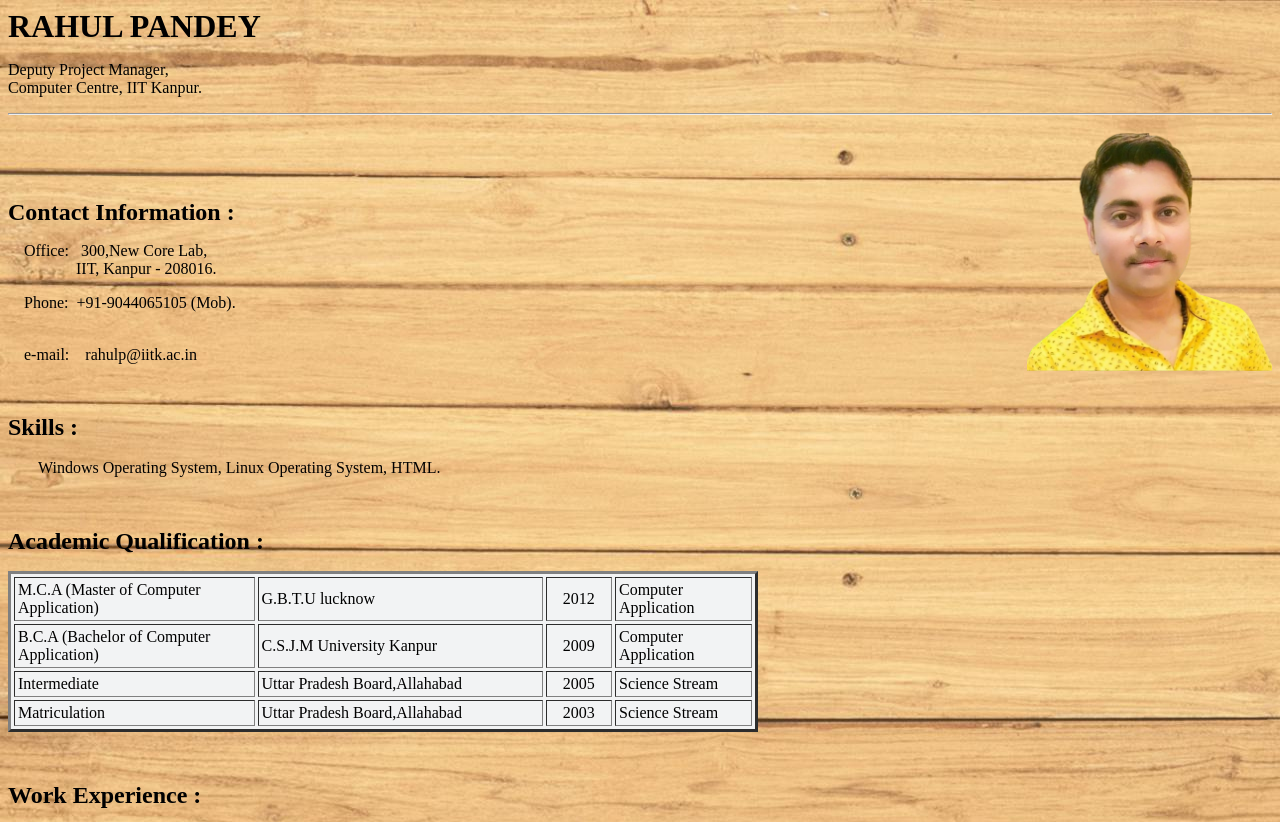
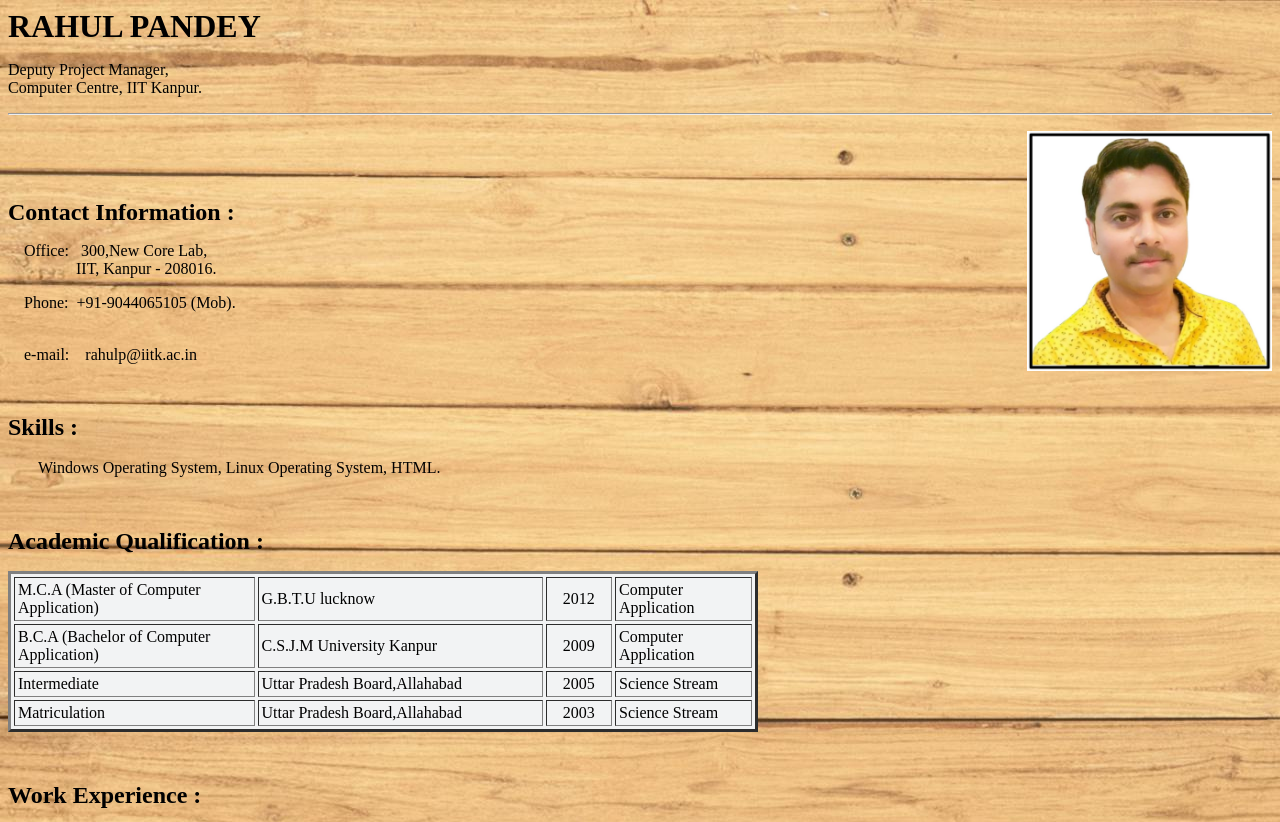
Before and after one commit to 86rahul/rahulbiodata.github.io, a plain HTML site: page index.html in a window 1280 px wide. Shown: the top 822 px of the page. Drawn offline with Linux system fonts and the light colour scheme.

Commit message:
Update index.html

```diff
--- a/index.html
+++ b/index.html
@@ -16,7 +16,7 @@
 Computer
 Centre, IIT Kanpur.</p>
 <hr align="left">
-<p align="left"><img border="0" src="rp.jpg" width="245" height="240" align="right">&nbsp;&nbsp;&nbsp;
+<p align="left"><img border="0" src="ab.jpg" width="245" height="240" align="right">&nbsp;&nbsp;&nbsp;
 &nbsp;&nbsp;&nbsp;&nbsp;&nbsp;&nbsp;&nbsp;&nbsp;&nbsp;&nbsp;&nbsp;&nbsp;&nbsp;&nbsp;&nbsp;&nbsp;&nbsp;&nbsp;&nbsp;&nbsp;&nbsp;&nbsp;&nbsp;&nbsp;</p>
 
 <p align="left">&nbsp;</p>
```
